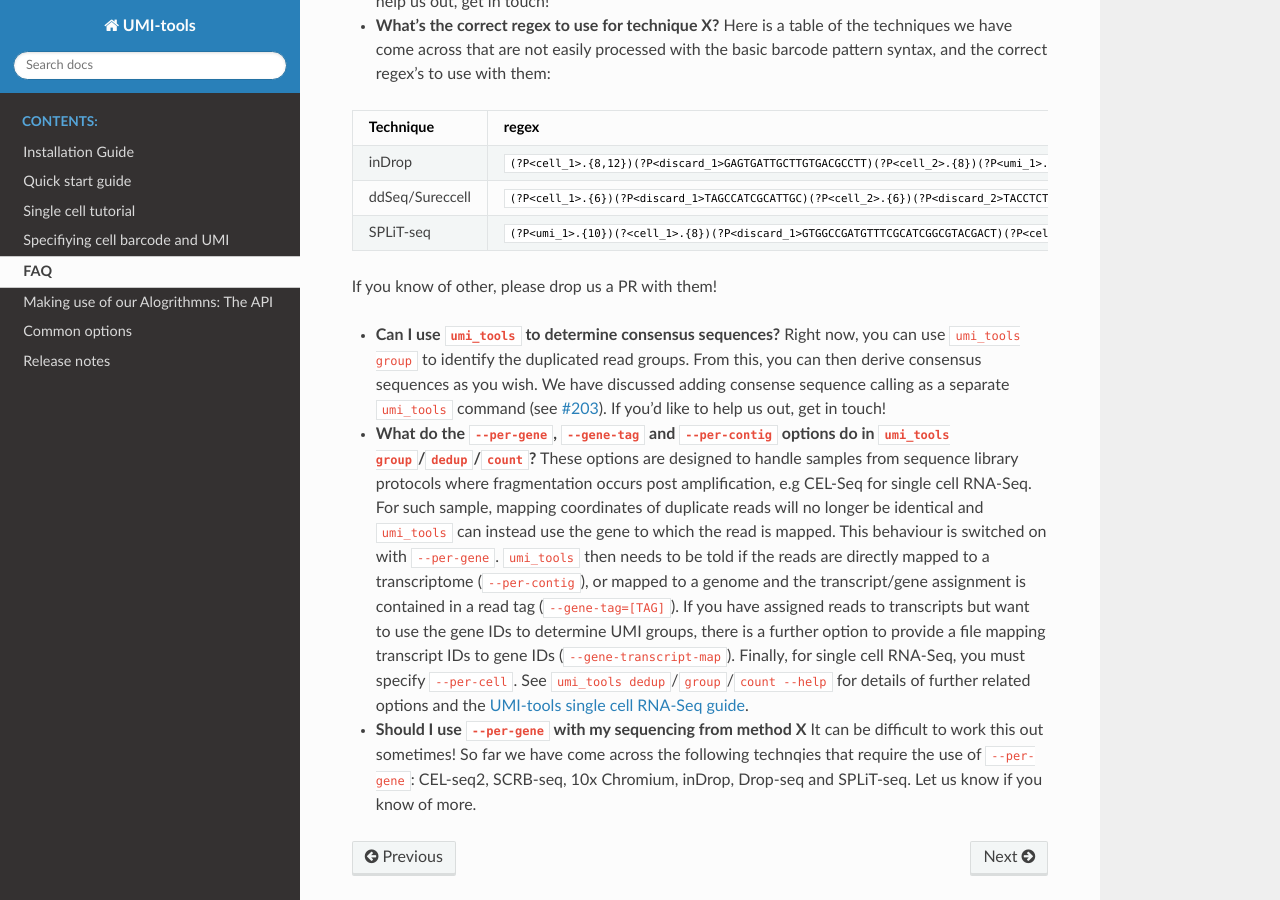
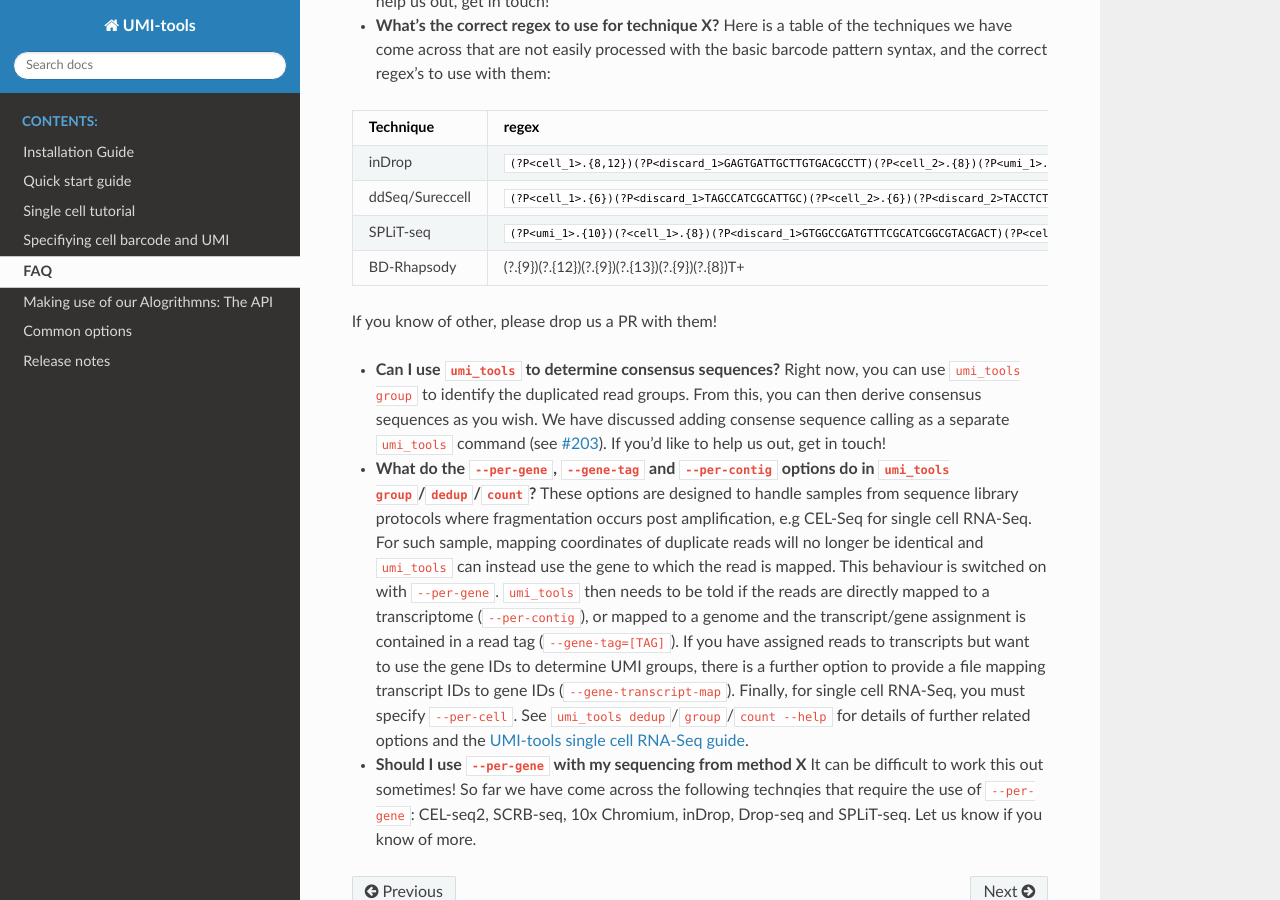
Before and after one commit to CGATOxford/UMI-tools, a Sphinx documentation site: the page built from doc/faq.md, in a window 1280 px wide and 900 px high, scrolled down 804 px. Built offline with Sphinx 7.4.7 and the Read the Docs theme 2.0.0, drawn with Linux system fonts in a browser that asks for light colours.

Commit message:
Update faq.md
Added BD-Rhapsody regex to the FAQ.

```diff
--- a/doc/faq.md
+++ b/doc/faq.md
@@ -24,6 +24,7 @@ Here is a table of the techniques we have come across that are not easily proces
    | inDrop    | `(?P<cell_1>.{8,12})(?P<discard_1>GAGTGATTGCTTGTGACGCCTT)(?P<cell_2>.{8})(?P<umi_1>.{6})T{3}.*` |
    | ddSeq/Sureccell | `(?P<cell_1>.{6})(?P<discard_1>TAGCCATCGCATTGC)(?P<cell_2>.{6})(?P<discard_2>TACCTCTGAGCTGAA)(?P<cell_3>.{6})(?P<discard_3>ACG)(?P<umi_1>.{8}).*` |
    | SPLiT-seq | `(?P<umi_1>.{10})(?<cell_1>.{8})(?P<discard_1>GTGGCCGATGTTTCGCATCGGCGTACGACT)(?P<cell_2>.{8})(?<discard_2>ATCCACGTGCTTGAGAGGCCAGAGCATTCG)(?P<cell_3>.{8})` |
+   | BD-Rhapsody | (?<cell_1>.{9})(?<discard_1>.{12})(?<cell_2>.{9})(?<discard_2>.{13})(?<cell_3>.{9})(?<umi_1>.{8})T+ |
 
    If you know of other, please drop us a PR with them!
 
```
